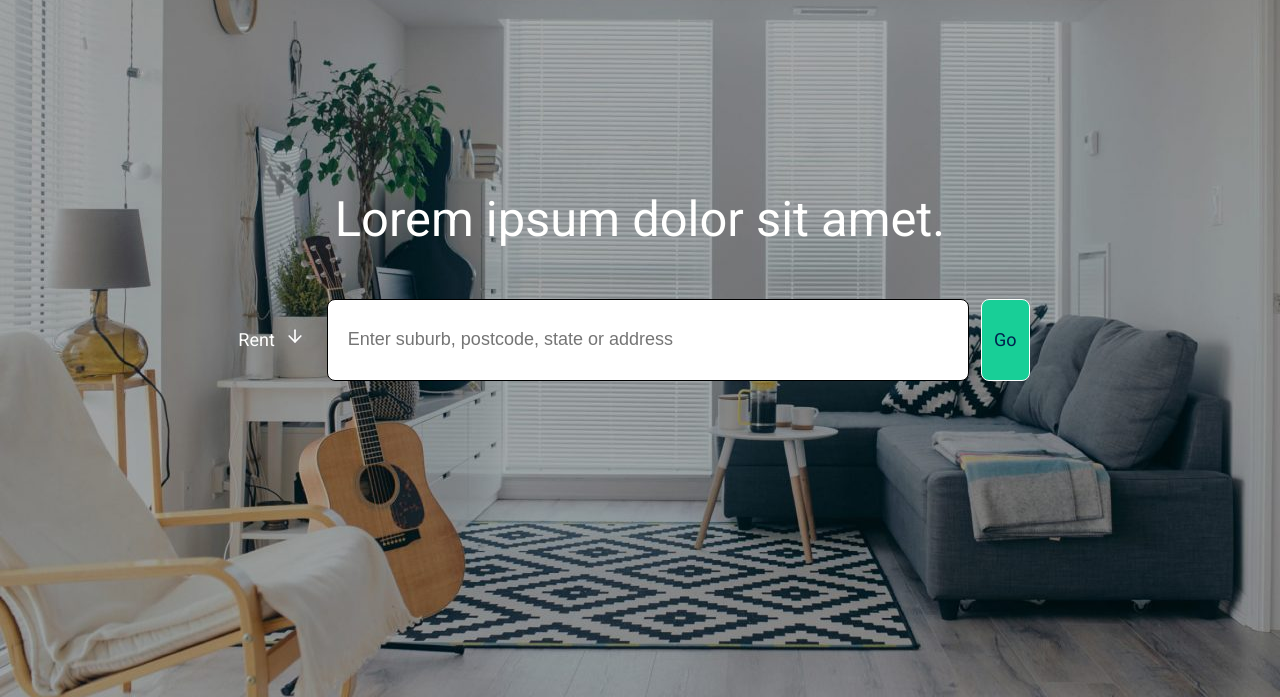
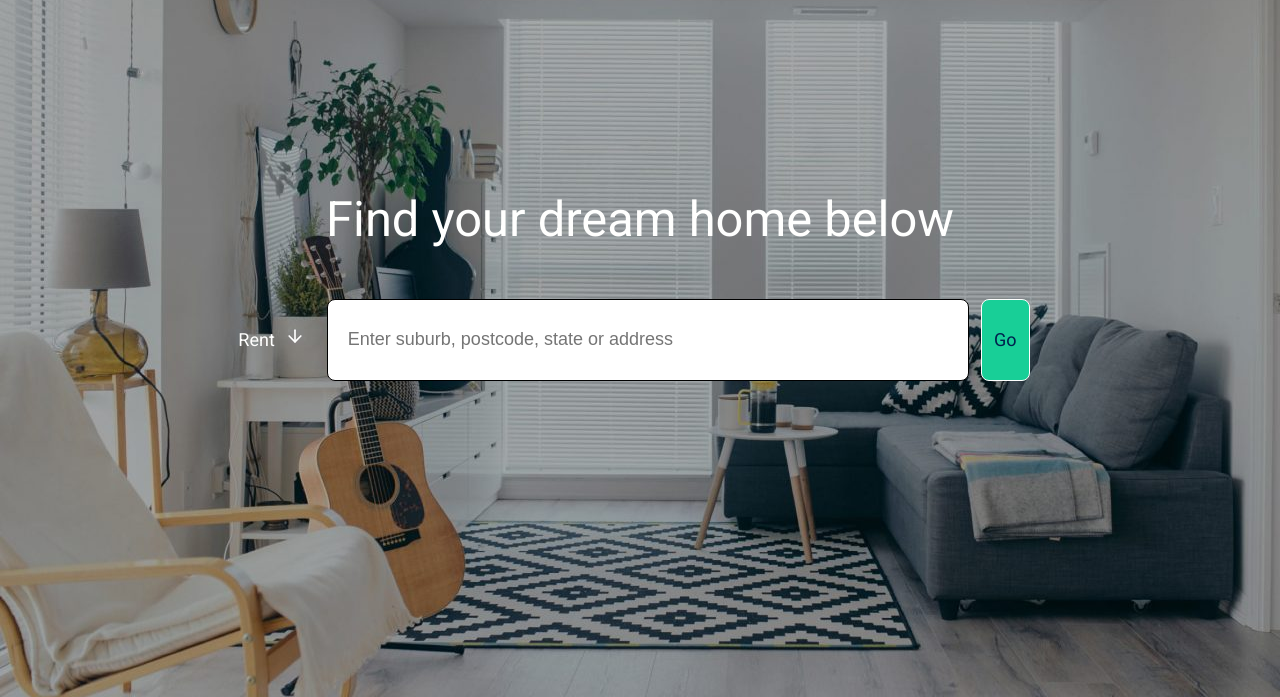
Before and after one commit to glenntippett/real-estate, a plain HTML site: page index.html in a window 1280 px wide. Shown: the part 103-800 px from the top of the page. Drawn offline with Linux system fonts and the light colour scheme.

Commit message:
change homepage tagline

```diff
--- a/index.html
+++ b/index.html
@@ -31,7 +31,7 @@
     </nav>
 
     <div class="hero-container">
-      <h1>Lorem ipsum dolor sit amet.</h1>
+      <h1>Find your dream home below</h1>
       <div id="suburb-search-container">
         <div id="rent-or-buy-toggle">
           <span>Rent</span>
```
